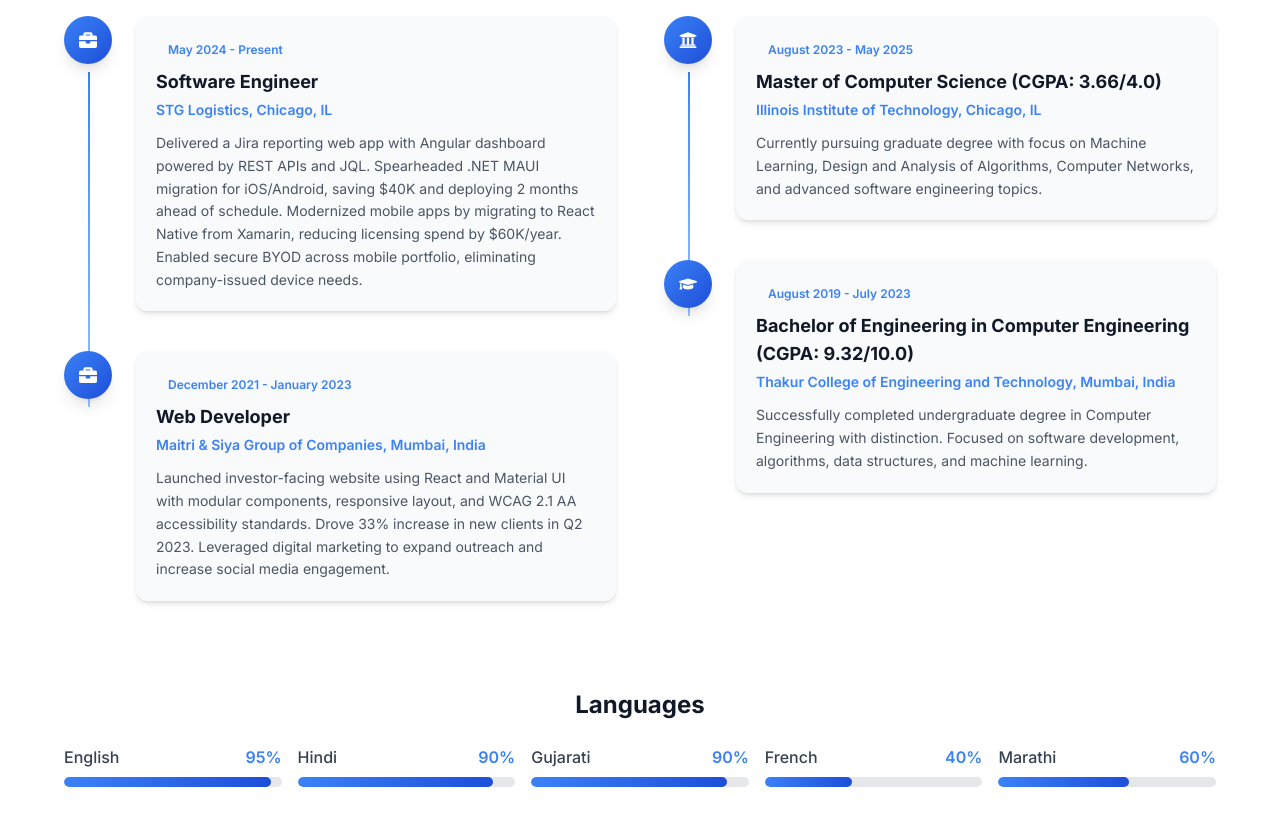
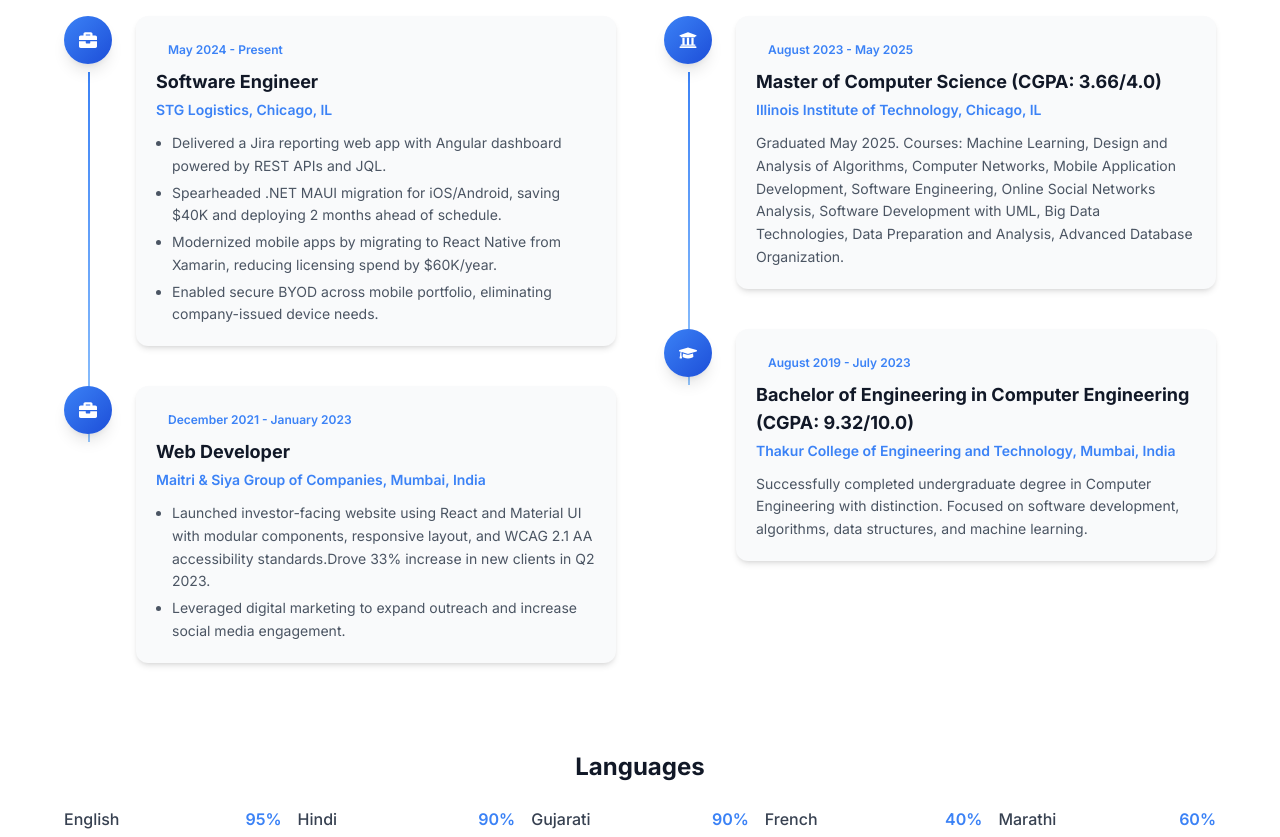
Before and after one commit to KunalBhatt777/KunalBhatt777.github.io, a React (Vite) app: page / in a window 1280 px wide. Shown: the part 1920-2757 px from the top of the page. Built offline with nearby package versions, Linux system fonts and the light colour scheme.

Commit message:
courses update

```diff
--- a/src/components/Resume.jsx
+++ b/src/components/Resume.jsx
@@ -94,7 +94,11 @@ const Resume = () => {
                       </div>
                       <h4 className="text-lg font-bold text-gray-900 dark:text-white mb-1">{job.position}</h4>
                       <p className="text-primary dark:text-blue-400 font-semibold mb-3 text-sm">{job.company}</p>
-                      <p className="text-gray-600 dark:text-gray-300 text-sm leading-relaxed">{job.description}</p>
+                      <ul className="list-disc list-outside pl-4 text-gray-600 dark:text-gray-300 text-sm leading-relaxed space-y-1">
+                        {job.description.map((point, i) => (
+                          <li key={i}>{point}</li>
+                        ))}
+                      </ul>
                     </div>
                   </motion.div>
                 );
--- a/src/data/portfolioData.js
+++ b/src/data/portfolioData.js
@@ -14,10 +14,10 @@ export const personalInfo = {
 };
 
 export const expertise = [
+  { icon: "FaMobile", title: "Mobile Development" },
   { icon: "FaGlobe", title: "Web Development" },
   { icon: "FaBrain", title: "Machine Learning" },
   { icon: "FaGamepad", title: "Game Development" },
-  { icon: "FaMobile", title: "Mobile Development" },
   { icon: "FaChartLine", title: "Digital Marketing" }
 ];
 
@@ -69,13 +69,21 @@ export const workExperience = [
     period: "May 2024 - Present",
     company: "STG Logistics, Chicago, IL",
     position: "Software Engineer",
-    description: "Delivered a Jira reporting web app with Angular dashboard powered by REST APIs and JQL. Spearheaded .NET MAUI migration for iOS/Android, saving $40K and deploying 2 months ahead of schedule. Modernized mobile apps by migrating to React Native from Xamarin, reducing licensing spend by $60K/year. Enabled secure BYOD across mobile portfolio, eliminating company-issued device needs."
+    description: [
+      "Delivered a Jira reporting web app with Angular dashboard powered by REST APIs and JQL.",
+      "Spearheaded .NET MAUI migration for iOS/Android, saving $40K and deploying 2 months ahead of schedule.",
+      "Modernized mobile apps by migrating to React Native from Xamarin, reducing licensing spend by $60K/year.",
+      "Enabled secure BYOD across mobile portfolio, eliminating company-issued device needs."
+    ]
   },
   {
     period: "December 2021 - January 2023",
     company: "Maitri & Siya Group of Companies, Mumbai, India",
     position: "Web Developer",
-    description: "Launched investor-facing website using React and Material UI with modular components, responsive layout, and WCAG 2.1 AA accessibility standards. Drove 33% increase in new clients in Q2 2023. Leveraged digital marketing to expand outreach and increase social media engagement."
+    description: [
+      "Launched investor-facing website using React and Material UI with modular components, responsive layout, and WCAG 2.1 AA accessibility standards.Drove 33% increase in new clients in Q2 2023.",
+      "Leveraged digital marketing to expand outreach and increase social media engagement."
+    ]
   }
 ];
 
@@ -84,7 +92,7 @@ export const education = [
     period: "August 2023 - May 2025",
     degree: "Master of Computer Science (CGPA: 3.66/4.0)",
     institution: "Illinois Institute of Technology, Chicago, IL",
-    description: "Currently pursuing graduate degree with focus on Machine Learning, Design and Analysis of Algorithms, Computer Networks, and advanced software engineering topics."
+    description: "Graduated May 2025. Courses: Machine Learning, Design and Analysis of Algorithms, Computer Networks, Mobile Application Development, Software Engineering, Online Social Networks Analysis, Software Development with UML, Big Data Technologies, Data Preparation and Analysis, Advanced Database Organization."
   },
   {
     period: "August 2019 - July 2023",
```
